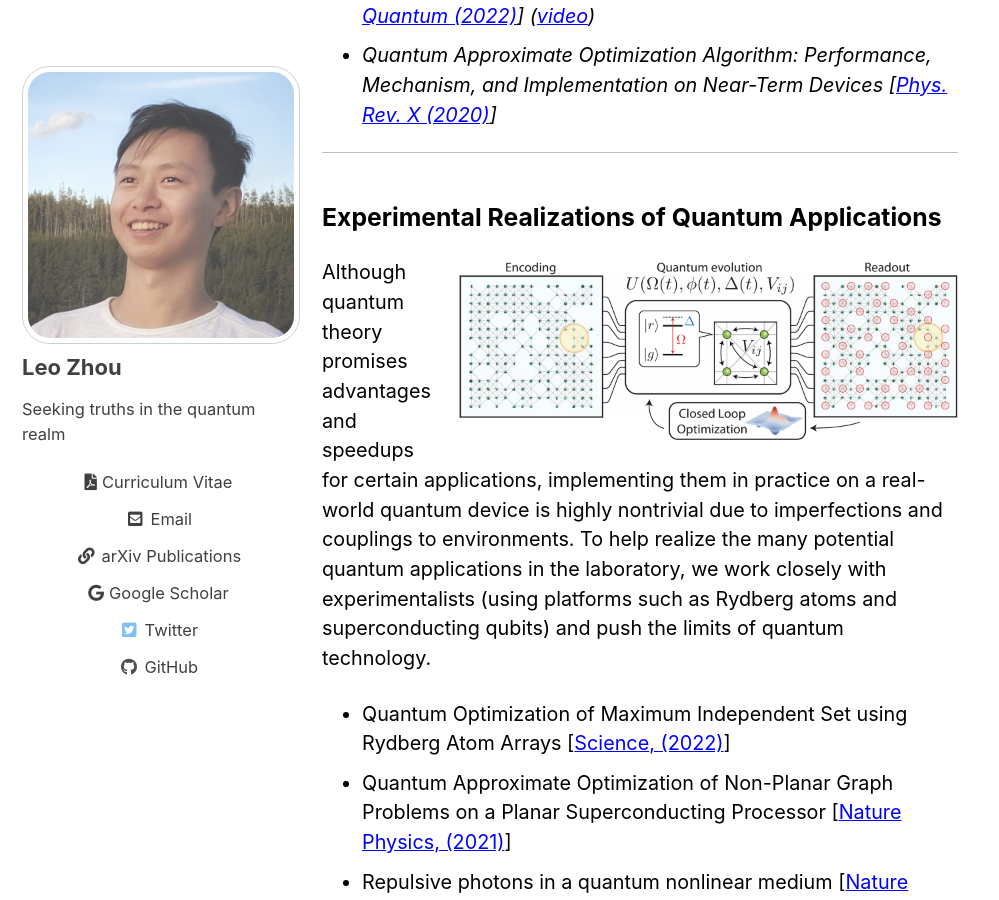
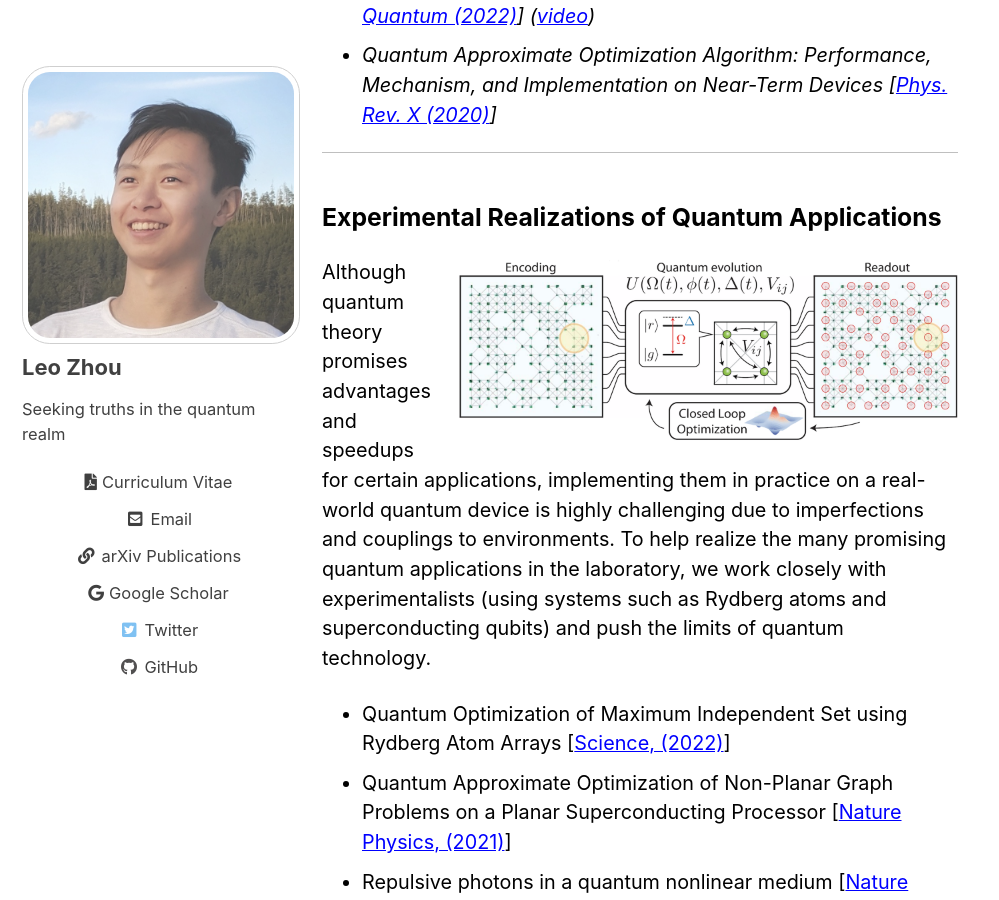
Before and after one commit to leozhou92/leozhou92.github.io, a Jekyll site: the page built from _pages/research.html, in a window 1280 px wide and 900 px high, scrolled down 2343 px. Shown: the whole window, without its empty margins (0-999 px from the left). Built offline with Jekyll 4.4.1, drawn with Linux system fonts in a browser that asks for light colours; cached includes are drawn as plain includes.

Commit message:
Small tweaks to research overview

```diff
--- a/_pages/research.html
+++ b/_pages/research.html
@@ -76,7 +76,7 @@ title: Research Overview
 
 <p>
 	<img src="/assets/img/Rydberg-atoms.png" width="500" height="184" alt="Rydberg atom array experiment" class="align-right">
-	Although quantum theory promises advantages and speedups for certain applications, implementing them in practice on a real-world quantum device is highly nontrivial due to imperfections and couplings to environments. To help realize the many potential quantum applications in the laboratory, we work closely with experimentalists (using platforms such as Rydberg atoms and superconducting qubits) and push the limits of quantum technology.
+	Although quantum theory promises advantages and speedups for certain applications, implementing them in practice on a real-world quantum device is highly challenging due to imperfections and couplings to environments. To help realize the many promising quantum applications in the laboratory, we work closely with experimentalists (using systems such as Rydberg atoms and superconducting qubits) and push the limits of quantum technology.
 </p>
 
 <ul>
```
